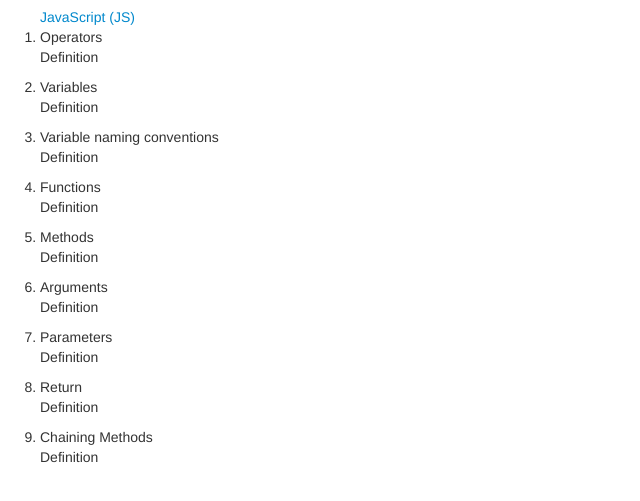
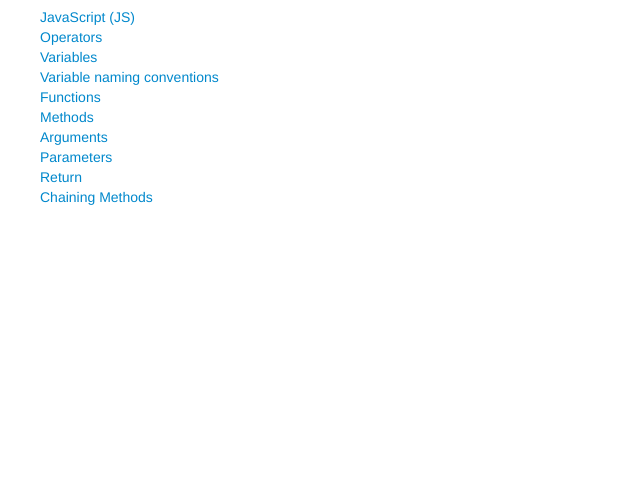
Before and after one commit to brandonkudo/flashcards, a plain HTML site: page index.html in a window 1280 px wide. Shown: the part 63-564 px from the top of the page, without its empty margins (0-640 px from the left). Drawn offline with nearby package versions, Linux system fonts and the light colour scheme.

Commit message:
Change everything to ids, fix functionality.

```diff
--- a/css/styles.css
+++ b/css/styles.css
@@ -6,8 +6,126 @@
   display: none;
 }
 
-.show {
+#li2 {
   display: block;
+}
+
+#hide2 {
+  display: none;
+}
+
+#li3 {
+  display: block;
+}
+
+#hide3 {
+  display: none;
+}
+
+#li4 {
+  display: block;
+}
+
+#hide4 {
+  display: none;
+}
+
+#li5 {
+  display: block;
+}
+
+#hide5 {
+  display: none;
+}
+
+#li6 {
+  display: block;
+}
+
+#hide6 {
+  display: none;
+}
+
+#li7 {
+  display: block;
+}
+
+#hide7 {
+  display: none;
+}
+
+#li8 {
+  display: block;
+}
+
+#hide8 {
+  display: none;
+}
+
+#li9 {
+  display: block;
+}
+
+#hide9 {
+  display: none;
+}
+
+#li10 {
+  display: block;
+}
+
+#hide10 {
+  display: none;
+}
+
+#click1 {
+  cursor: pointer;
+  color: #0088cc;
+}
+
+#click2 {
+  cursor: pointer;
+  color: #0088cc;
+}
+
+#click3 {
+  cursor: pointer;
+  color: #0088cc;
+}
+
+#click4 {
+  cursor: pointer;
+  color: #0088cc;
+}
+
+#click5 {
+  cursor: pointer;
+  color: #0088cc;
+}
+
+#click6 {
+  cursor: pointer;
+  color: #0088cc;
+}
+
+#click7 {
+  cursor: pointer;
+  color: #0088cc;
+}
+
+#click8 {
+  cursor: pointer;
+  color: #0088cc;
+}
+
+#click9 {
+  cursor: pointer;
+  color: #0088cc;
+}
+
+#click10 {
+  cursor: pointer;
+  color: #0088cc;
 }
 
 .clickable {
--- a/index.html
+++ b/index.html
@@ -11,37 +11,55 @@
     <h1>Flashcards</h1>
 
     <ol>
-      <div class="clickable">
+      <div id="click1">
         <li id="li1">JavaScript (JS)</li>
         <p id="hide1">Definition</p>
       </div>
 
+      <div id="click2">
         <li id="li2">Operators</li>
         <p id="hide2">Definition</p>
+      </div>
 
+      <div id="click3">
         <li id="li3">Variables</li>
         <p id="hide3">Definition</p>
+      </div>
 
+      <div id="click4">
         <li id="li4">Variable naming conventions</li>
         <p id="hide4">Definition</p>
+      </div>
 
+      <div id="click5">
         <li id="li5">Functions</li>
         <p id="hide5">Definition</p>
+      </div>
 
+      <div id="click6">
         <li id="li6">Methods</li>
         <p id="hide6">Definition</p>
+      </div>
 
+      <div id="click7">
         <li id="li7">Arguments</li>
         <p id="hide7">Definition</p>
+      </div>
 
+      <div id="click8">
         <li id="li8">Parameters</li>
         <p id="hide8">Definition</p>
+      </div>
 
+      <div id="click9">
         <li id="li9">Return</li>
         <p id="hide9">Definition</p>
+      </div>
 
+    <div id="click10">
       <li id="li10">Chaining Methods</li>
       <p id="hide10">Definition</p>
+    </div>
     </ol>
 
   </body>
--- a/js/scripts.js
+++ b/js/scripts.js
@@ -1,53 +1,53 @@
 $(document).ready(function(){
 
-  $(".clickable").click(function() {
+  $("#click1").click(function() {
     $("#hide1").slideToggle();
     $("#li1").slideToggle();
   });
 
-  $(".clickable").click(function() {
+  $("#click2").click(function() {
     $("#hide2").slideToggle();
     $("#li2").slideToggle();
   });
 
-  $(".clickable").click(function() {
+  $("#click3").click(function() {
     $("#hide3").slideToggle();
     $("#li3").slideToggle();
   });
 
 
-  $(".clickable").click(function() {
+  $("#click4").click(function() {
     $("#hide4").slideToggle();
     $("#li4").slideToggle();
   });
 
 
-  $(".clickable").click(function() {
+  $("#click5").click(function() {
     $("#hide5").slideToggle();
     $("#li5").slideToggle();
   });
 
-  $(".clickable").click(function() {
+  $("#click6").click(function() {
     $("#hide6").slideToggle();
     $("#li6").slideToggle();
   });
 
-  $(".clickable").click(function() {
+  $("#click7").click(function() {
     $("#hide7").slideToggle();
     $("#li7").slideToggle();
   });
 
-  $(".clickable").click(function() {
+  $("#click8").click(function() {
     $("#hide8").slideToggle();
     $("#li8").slideToggle();
   });
 
-  $(".clickable").click(function() {
+  $("#click9").click(function() {
     $("#hide9").slideToggle();
     $("#li9").slideToggle();
   });
 
-  $(".clickable").click(function() {
+  $("#click10").click(function() {
     $("#hide10").slideToggle();
     $("#li10").slideToggle();
   });
```
Lines whose indentation alone changed are shown as unchanged.
